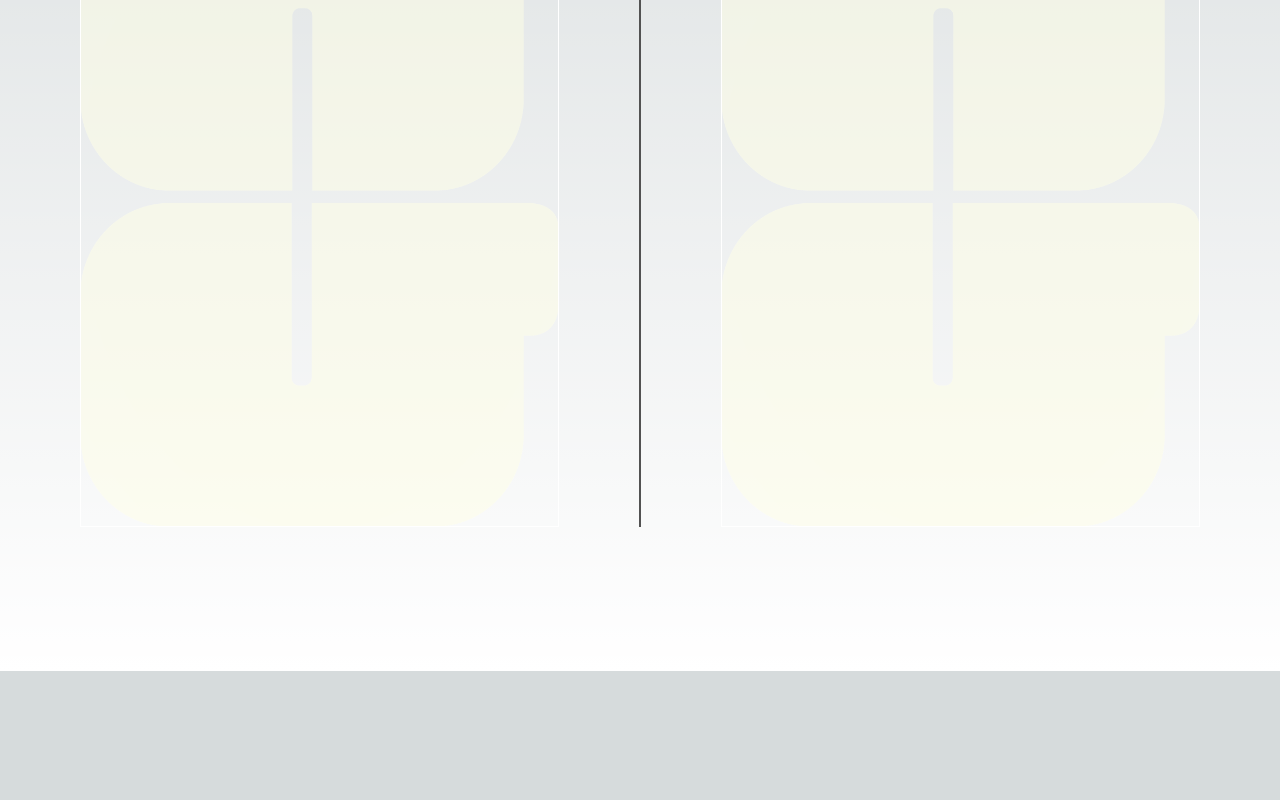
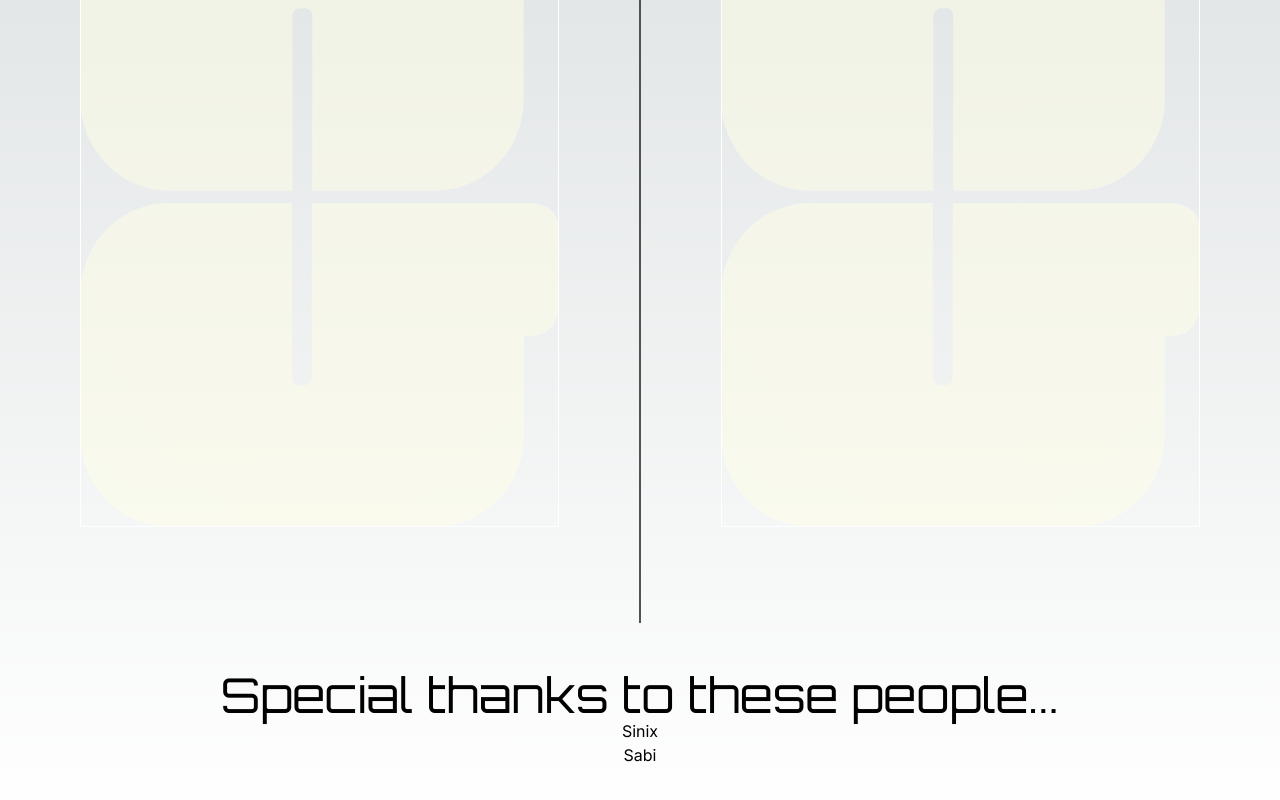
Before and after one commit to p4nthera115/chroma-corps-2.0, a Next.js app: page /credits in a window 1280 px wide. Shown: the part 396-1196 px from the top of the page. Before the commit the page ends 1067 px from the top, so only its background shows below. Built offline with nearby package versions, Linux system fonts and the light colour scheme.

Commit message:
added new section to credits page;

```diff
--- a/app/credits/CreditsClient.tsx
+++ b/app/credits/CreditsClient.tsx
@@ -20,10 +20,10 @@ const CreditsClient = () => {
         <h2 className="text-center font-cyber mb-8 md:text-xl sm:text-lg text-lg">
           Website designed and developed by
         </h2>
-        <div id="website-credits" className="flex flex-row mb-36">
+        <div id="website-credits" className="flex flex-row mb-12">
           <div
             id="left-side"
-            className="flex flex-col w-[50%] text-center border-r-[1px] border-neutral-600"
+            className="flex flex-col w-[50%] text-center border-r-[1px] border-neutral-600 pb-24"
           >
             <h2 className=" font-cyber lg:text-4xl md:text-3xl text-2xl mb-4">
               Panthera
@@ -71,7 +71,7 @@ const CreditsClient = () => {
           </div>
           <div
             id="right-side"
-            className="flex flex-col w-[50%] text-center border-l-[1px] border-neutral-600"
+            className="flex flex-col w-[50%] text-center border-l-[1px] border-neutral-600 pb-24"
           >
             <h2 className="font-cyber lg:text-4xl md:text-3xl text-2xl mb-4">
               Lifguson
@@ -118,6 +118,15 @@ const CreditsClient = () => {
             </div>
           </div>
         </div>
+        <div className="flex flex-col mb-12">
+          <h2 className="font-cyber text-5xl text-center">
+            Special thanks to these people...
+          </h2>
+          <div className="flex flex-col text-center">
+            <p>Sinix</p>
+            <p>Sabi</p>
+          </div>
+        </div>
       </div>
     </section>
   );
```
